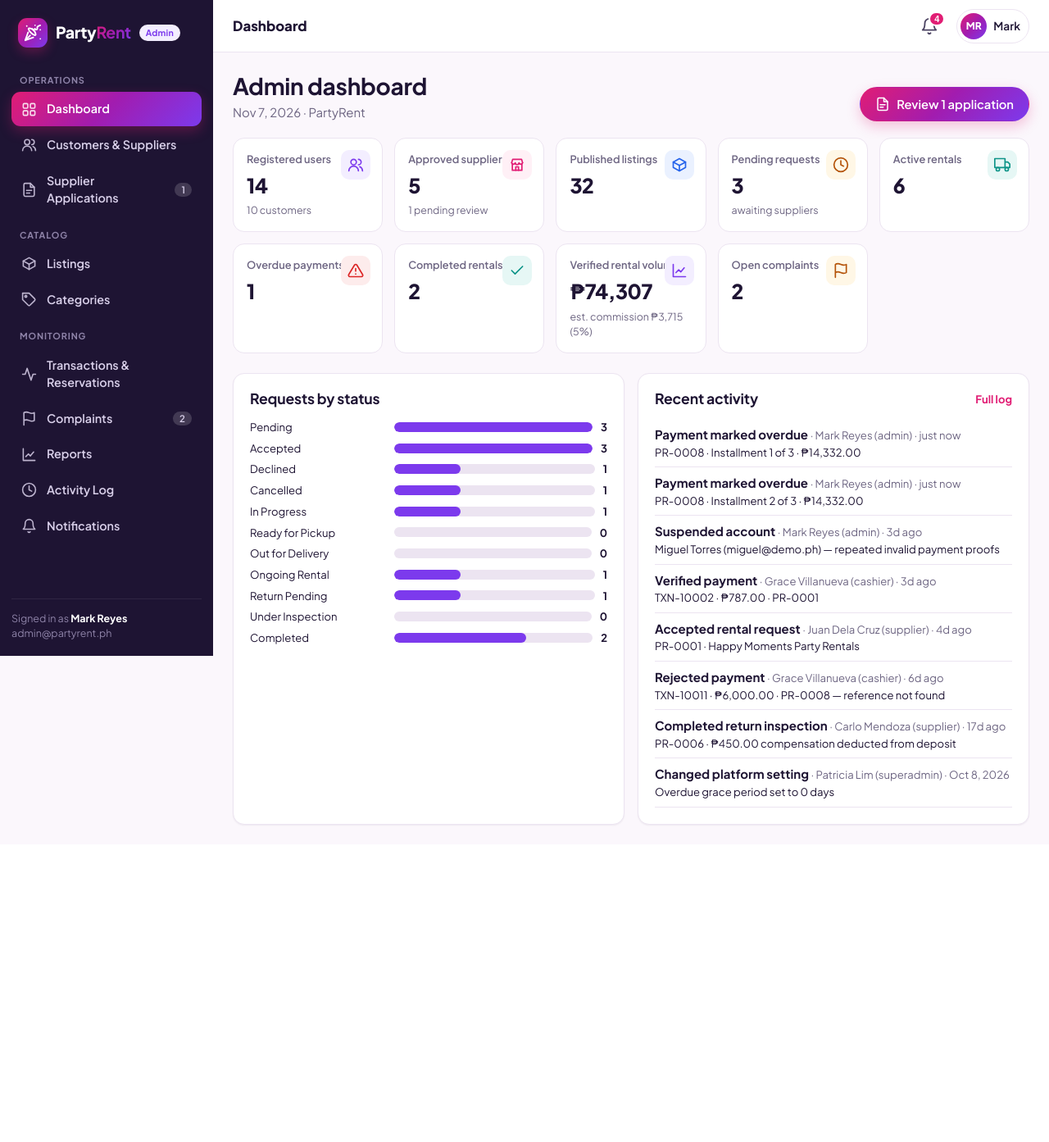
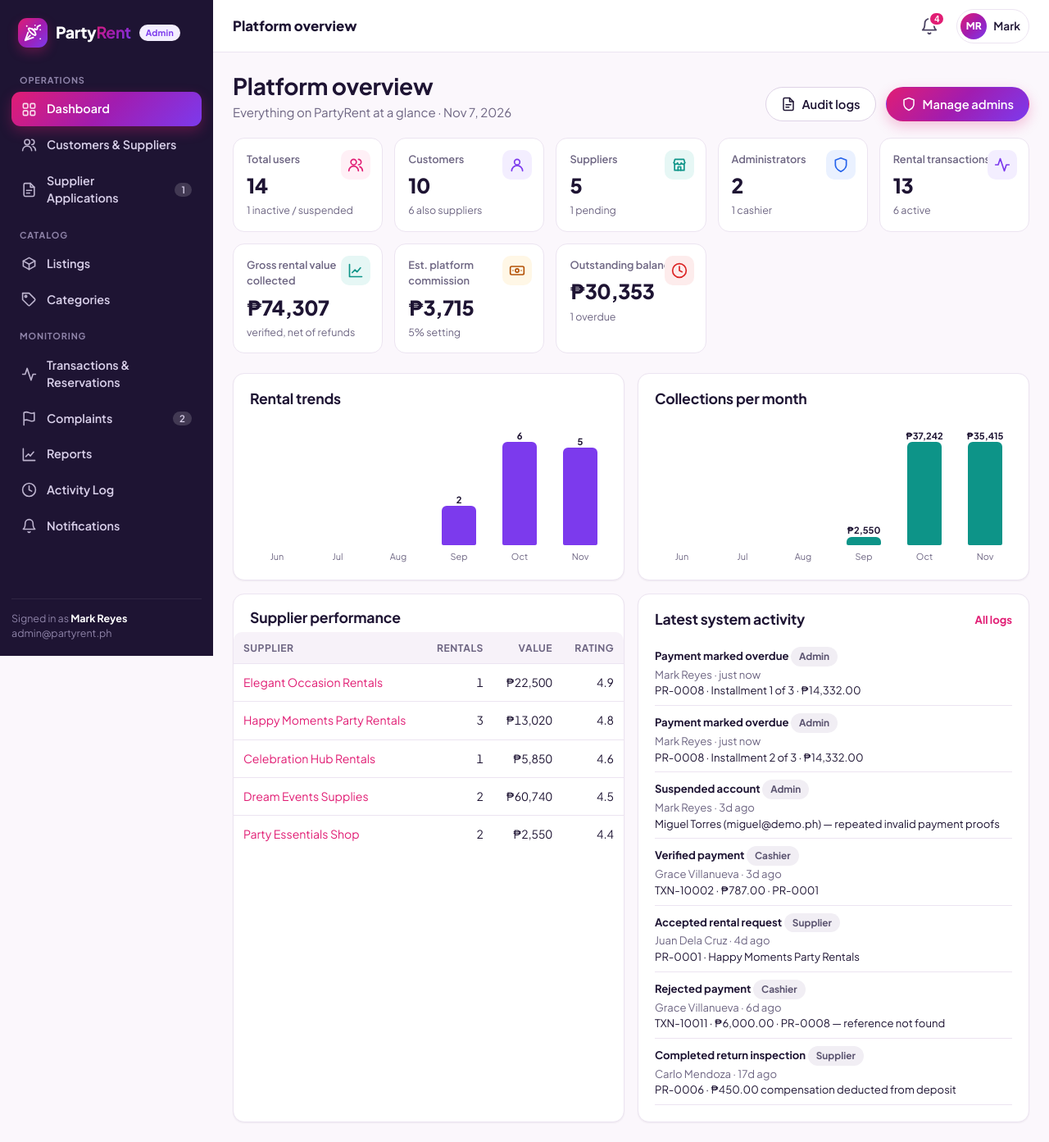
Before and after one commit to techfusionit3-WMSU/PartyRent, a Laravel app: page /superadmin in a window 1280 px wide. Shown: the whole page at 82% size. Before the commit the page ends 1007 px from the top, so only its background shows below. Run offline with Laravel 12, Linux system fonts and the light colour scheme; a user stored in the database is signed in; data comes from the database, SQL or seed files in the repository; some libraries are stand-ins or nearby versions.

Commit message:
Phase 2: superadmin dashboard, monitoring, users, admins, roles, settings
Routes under /superadmin (named super.*), a dedicated platform overview
dashboard matching the prototype, the prototype's superadmin sidebar
(platform, operations, payments, access control, system) with badges,
and tests for staff creation, permissions, settings and suspensions.

Co-Authored-By: Claude Opus 5.5 <noreply@anthropic.com>

```diff
--- a/app/Http/Controllers/Admin/SuperController.php
+++ b/app/Http/Controllers/Admin/SuperController.php
@@ -21,6 +21,37 @@ use Illuminate\Validation\Rules\Password as PasswordRule;
 /** Superadmin-only pages (route group is guarded by role:superadmin). */
 class SuperController extends Controller
 {
+    public function dashboard()
+    {
+        \App\Domain\Rentals::scanOverdue();
+        $users = User::all();
+        $reqs = RentalRequest::with('payments')->get();
+        $ver = Payment::where('status', 'verified')->get();
+        $gross = $ver->whereIn('type', Finance::RENTAL_TYPES)->sum('amount') - $ver->where('type', 'refund')->sum('amount');
+        $active = $reqs->filter->isActive();
+        $months = \App\Support\Report::months(6);
+        $counted = $reqs->whereNotIn('status', ['pending', 'declined', 'cancelled']);
+
+        return view('super.dashboard', [
+            'users' => $users->count(), 'inactive' => $users->where('status', '!=', 'active')->count(),
+            'customers' => $users->filter(fn ($u) => $u->hasRole('customer'))->count(),
+            'alsoSuppliers' => Supplier::whereNotNull('owner_id')->count(),
+            'suppliers' => Supplier::approved()->count(), 'pendingApps' => Supplier::where('status', 'pending')->count(),
+            'admins' => $users->filter(fn ($u) => $u->hasRole('admin'))->count(), 'cashiers' => $users->filter(fn ($u) => $u->hasRole('cashier'))->count(),
+            'requests' => $reqs->count(), 'active' => $active->count(),
+            'gross' => $gross, 'commission' => $gross * (float) setting('commissionPct', 5) / 100,
+            'outstanding' => $active->sum(fn ($r) => $r->fin()['balance']), 'overdue' => $active->filter(fn ($r) => $r->fin()['isOverdue'])->count(),
+            'trend' => array_map(fn ($m) => ['label' => $m['label'], 'value' => $reqs->filter(fn ($r) => $r->created_at->format('Y-m') === $m['key'])->count()], $months),
+            'collections' => array_map(fn ($m) => ['label' => $m['label'], 'value' => $ver->whereIn('type', Finance::RENTAL_TYPES)->filter(fn ($p) => str_starts_with($p->date, $m['key']))->sum('amount')], $months),
+            'perf' => Supplier::approved()->orderByDesc('rating')->get()->map(fn ($s) => [
+                'model' => $s,
+                'rentals' => $reqs->where('supplier_id', $s->id)->whereNotIn('status', ['pending', 'declined'])->count(),
+                'value' => $counted->where('supplier_id', $s->id)->sum(fn ($r) => $r->fin()['payable']),
+            ]),
+            'audit' => AuditLog::with('actor')->orderByDesc('created_at')->take(7)->get(),
+        ]);
+    }
+
     public function monitoring()
     {
         $T = today_iso();
--- a/app/Models/User.php
+++ b/app/Models/User.php
@@ -116,7 +116,7 @@ class User extends Authenticatable
             'customer' => 'home',
             'supplier' => 'supplier.dashboard',
             'admin' => 'admin.dashboard',
-            'superadmin' => 'superadmin.dashboard',
+            'superadmin' => 'super.dashboard',
             'cashier' => 'cashier.dashboard',
         ][$this->activeRole($mode)];
     }
--- a/app/Providers/AppServiceProvider.php
+++ b/app/Providers/AppServiceProvider.php
@@ -35,6 +35,10 @@ class AppServiceProvider extends ServiceProvider
                 $badges['requests'] = RentalRequest::where('supplier_id', $u->supplier->id)->where('status', 'pending')->count();
             } elseif ($role === 'cashier') {
                 $badges['verification'] = Payment::where('status', 'pending')->count();
+            } elseif ($role === 'superadmin') {
+                $badges['applications'] = Supplier::where('status', 'pending')->count();
+                $badges['complaints'] = Complaint::where('status', '!=', 'resolved')->count();
+                $badges['verification'] = Payment::where('status', 'pending')->count();
             } elseif ($role === 'admin') {
                 $badges['applications'] = Supplier::where('status', 'pending')->count();
                 $badges['complaints'] = Complaint::where('status', '!=', 'resolved')->count();
--- a/resources/views/layouts/dash.blade.php
+++ b/resources/views/layouts/dash.blade.php
@@ -20,7 +20,13 @@
             ['Monitoring'], ['transactions', 'admin.transactions', 'activity', 'Transactions & Reservations', 0, 'transactions.view'], ['complaints', 'admin.complaints', 'flag', 'Complaints', $b['complaints'] ?? 0, 'complaints.manage'], ['reports', 'admin.reports', 'chart', 'Reports', 0, 'reports.view'], ['audit', 'admin.audit', 'clock', 'Activity Log'], ['notifications', 'notifications', 'bell', 'Notifications'],
         ], 'bottom' => [['dashboard', 'admin.dashboard', 'grid', 'Home'], ['users', 'admin.users', 'users', 'Users'], ['applications', 'admin.applications', 'file', 'Apps'], ['transactions', 'admin.transactions', 'activity', 'Rentals']]],
     ];
-    $NAV['superadmin'] = ['tag' => 'Superadmin', 'items' => array_merge($NAV['admin']['items'], [['Payments'], ['verification', 'cashier.verification', 'check', 'Payment Verification'], ['cash-history', 'cashier.history', 'list', 'Payment History']]), 'bottom' => $NAV['admin']['bottom']];
+    $NAV['superadmin'] = ['tag' => 'Superadmin', 'items' => [
+        ['Platform'], ['dashboard', 'super.dashboard', 'grid', 'Dashboard'], ['monitoring', 'super.monitoring', 'activity', 'Platform Monitoring'], ['platform-users', 'super.users', 'users', 'Platform Users'], ['reports', 'admin.reports', 'bars', 'Platform Reports'],
+        ['Operations'], ['applications', 'admin.applications', 'file', 'Supplier Applications', $b['applications'] ?? 0], ['listings', 'admin.listings', 'box', 'Listings'], ['categories', 'admin.categories', 'tag', 'Categories'], ['transactions', 'admin.transactions', 'list', 'Transactions & Reservations'], ['complaints', 'admin.complaints', 'flag', 'Complaints', $b['complaints'] ?? 0],
+        ['Payments'], ['verification', 'cashier.verification', 'check', 'Payment Verification', $b['verification'] ?? 0], ['cash-history', 'cashier.history', 'list', 'Payment History'],
+        ['Access control'], ['admins', 'super.admins', 'shield', 'Administrators'], ['roles', 'super.roles', 'lock', 'Roles & Permissions'],
+        ['System'], ['audit', 'admin.audit', 'file', 'Audit Logs'], ['settings', 'super.settings', 'settings', 'System Settings'], ['notifications', 'notifications', 'bell', 'Notifications'],
+    ], 'bottom' => [['dashboard', 'super.dashboard', 'grid', 'Home'], ['monitoring', 'super.monitoring', 'activity', 'Monitor'], ['admins', 'super.admins', 'shield', 'Admins'], ['audit', 'admin.audit', 'file', 'Audit']]];
     $cfg = $NAV[$role] ?? $NAV['admin'];
     $sup = $role === 'supplier' ? $shellUser->supplier : null;
     $nav = $nav ?? '';
--- /dev/null
+++ b/resources/views/super/dashboard.blade.php
@@ -0,0 +1,29 @@
+@extends('layouts.dash', ['title' => 'Platform overview', 'nav' => 'dashboard'])
+
+@section('content')
+<div class="page-head"><div><h1>Platform overview</h1><p>Everything on {{ setting('platformName') }} at a glance · {{ fmt_date(today_iso()) }}</p></div>
+  <div class="row wrap"><a class="btn" href="{{ route('admin.audit') }}">{{ icon('file') }}Audit logs</a><a class="btn btn-primary" href="{{ route('super.admins') }}">{{ icon('shield') }}Manage admins</a></div>
+</div>
+<div class="stats mb-3">
+  @include('partials.stat', ['label' => 'Total users', 'value' => number_format($users), 'sub' => $inactive.' inactive / suspended', 'icon' => 'users', 'color' => 'pink', 'href' => route('super.users')])
+  @include('partials.stat', ['label' => 'Customers', 'value' => number_format($customers), 'sub' => $alsoSuppliers.' also suppliers', 'icon' => 'user', 'color' => 'purple'])
+  @include('partials.stat', ['label' => 'Suppliers', 'value' => $suppliers, 'sub' => $pendingApps.' pending', 'icon' => 'store', 'color' => 'teal', 'href' => route('admin.applications')])
+  @include('partials.stat', ['label' => 'Administrators', 'value' => $admins, 'sub' => $cashiers.' cashier'.($cashiers === 1 ? '' : 's'), 'icon' => 'shield', 'color' => 'sky', 'href' => route('super.admins')])
+  @include('partials.stat', ['label' => 'Rental transactions', 'value' => $requests, 'sub' => $active.' active', 'icon' => 'activity', 'color' => 'purple', 'href' => route('super.monitoring')])
+  @include('partials.stat', ['label' => 'Gross rental value collected', 'value' => money_short($gross), 'sub' => 'verified, net of refunds', 'icon' => 'chart', 'color' => 'teal'])
+  @include('partials.stat', ['label' => 'Est. platform commission', 'value' => money_short($commission), 'sub' => setting('commissionPct').'% setting', 'icon' => 'cash', 'color' => 'gold'])
+  @include('partials.stat', ['label' => 'Outstanding balances', 'value' => money_short($outstanding), 'sub' => $overdue.' overdue', 'icon' => 'clock', 'color' => 'red', 'href' => route('cashier.balances')])
+</div>
+<div class="grid grid-2">
+  <div class="card"><h3>Rental trends</h3>@include('partials.columns', ['rows' => $trend, 'color' => '#7C3AED', 'label' => 'Requests per month'])</div>
+  <div class="card"><h3>Collections per month</h3>@include('partials.columns', ['rows' => $collections, 'money' => true, 'color' => '#0D9488', 'label' => 'Collections per month'])</div>
+  <div class="card pad-0"><div style="padding:18px 20px 0"><h3>Supplier performance</h3></div>
+    <div class="table-wrap"><table class="table"><thead><tr><th>Supplier</th><th class="num">Rentals</th><th class="num">Value</th><th class="num">Rating</th></tr></thead><tbody>
+      @forelse($perf as $s)<tr><td><a href="{{ route('suppliers.show', $s['model']) }}">{{ $s['model']->name }}</a></td><td class="num">{{ $s['rentals'] }}</td><td class="num">{{ money_short($s['value']) }}</td><td class="num">{{ $s['model']->rating > 0 ? number_format($s['model']->rating, 1) : '—' }}</td></tr>@empty<tr><td colspan="4" class="muted">No approved suppliers yet.</td></tr>@endforelse
+    </tbody></table></div>
+  </div>
+  <div class="card"><div class="card-head"><h3>Latest system activity</h3><a class="small strong" href="{{ route('admin.audit') }}">All logs</a></div>
+    @forelse($audit as $a)<div style="padding:8px 0;border-bottom:1px solid var(--line)"><b class="small">{{ $a->action }}</b> <span class="badge b-gray plain">{{ ucfirst($a->role) }}</span><div class="small muted">{{ $a->actor->name ?? 'System' }} · {{ time_ago($a->created_at) }}</div><div class="small">{{ $a->details }}</div></div>@empty<p class="small muted">No activity yet.</p>@endforelse
+  </div>
+</div>
+@endsection
--- a/routes/web.php
+++ b/routes/web.php
@@ -2,6 +2,7 @@
 
 use App\Http\Controllers\AccountController;
 use App\Http\Controllers\Admin\AdminController;
+use App\Http\Controllers\Admin\SuperController;
 use App\Http\Controllers\AiController;
 use App\Http\Controllers\ApiController;
 use App\Http\Controllers\AuthController;
@@ -159,4 +160,16 @@ Route::prefix('admin')->name('admin.')->middleware(['auth', 'role:admin,superadm
     Route::get('/reports', [AdminController::class, 'reports'])->name('reports');
     Route::get('/reports.csv', [AdminController::class, 'reportsCsv'])->name('reports.csv');
 });
-Route::get('/superadmin', [AdminController::class, 'dashboard'])->middleware(['auth', 'role:superadmin'])->name('superadmin.dashboard');
+Route::prefix('superadmin')->name('super.')->middleware(['auth', 'role:superadmin'])->group(function () {
+    Route::get('/', [SuperController::class, 'dashboard'])->name('dashboard');
+    Route::get('/monitoring', [SuperController::class, 'monitoring'])->name('monitoring');
+    Route::get('/users', [SuperController::class, 'users'])->name('users');
+    Route::post('/users/{user}/status', [SuperController::class, 'userStatus'])->name('users.status');
+    Route::get('/admins', [SuperController::class, 'admins'])->name('admins');
+    Route::post('/admins', [SuperController::class, 'storeAdmin'])->name('admins.store');
+    Route::post('/admins/{user}', [SuperController::class, 'updateAdmin'])->name('admins.update');
+    Route::get('/roles', [SuperController::class, 'roles'])->name('roles');
+    Route::post('/roles', [SuperController::class, 'updateRoles'])->name('roles.update');
+    Route::get('/settings', [SuperController::class, 'settings'])->name('settings');
+    Route::post('/settings', [SuperController::class, 'updateSettings'])->name('settings.update');
+});
```
Also changed, not shown: docs/PHASE2.md (+8 -6 lines), tests/Feature/PagesTest.php (+33 -1 lines).
